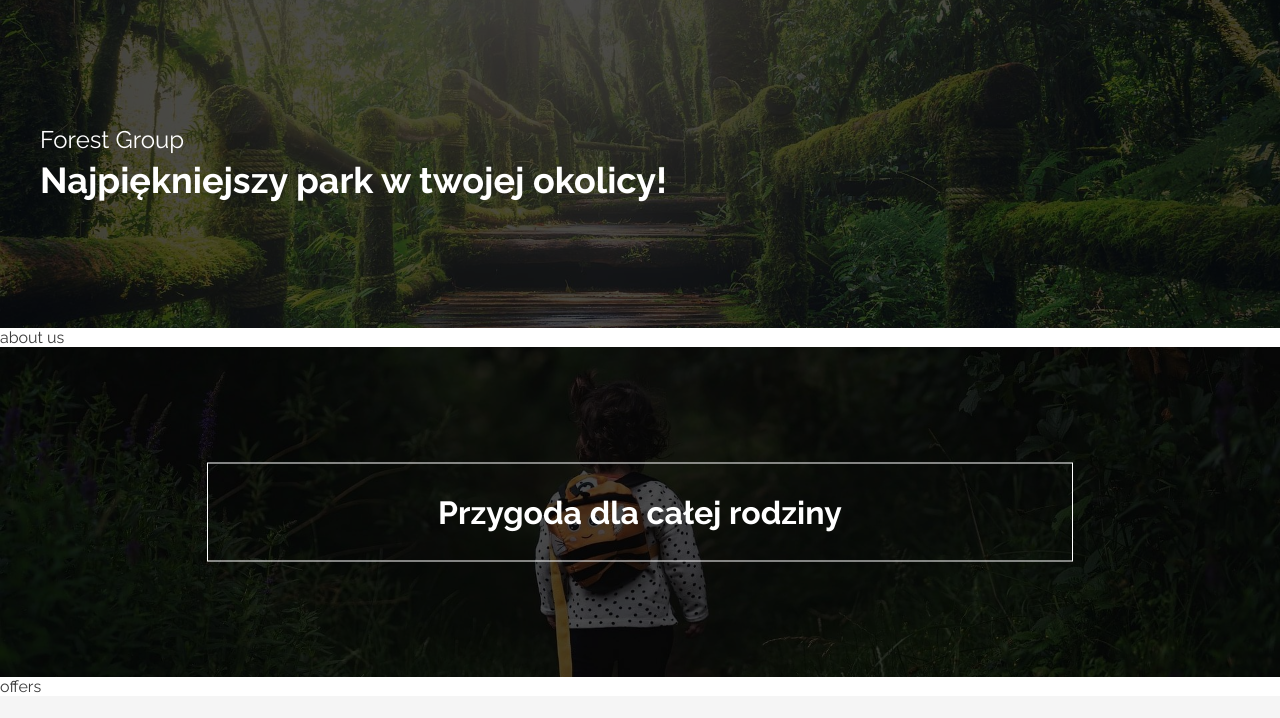
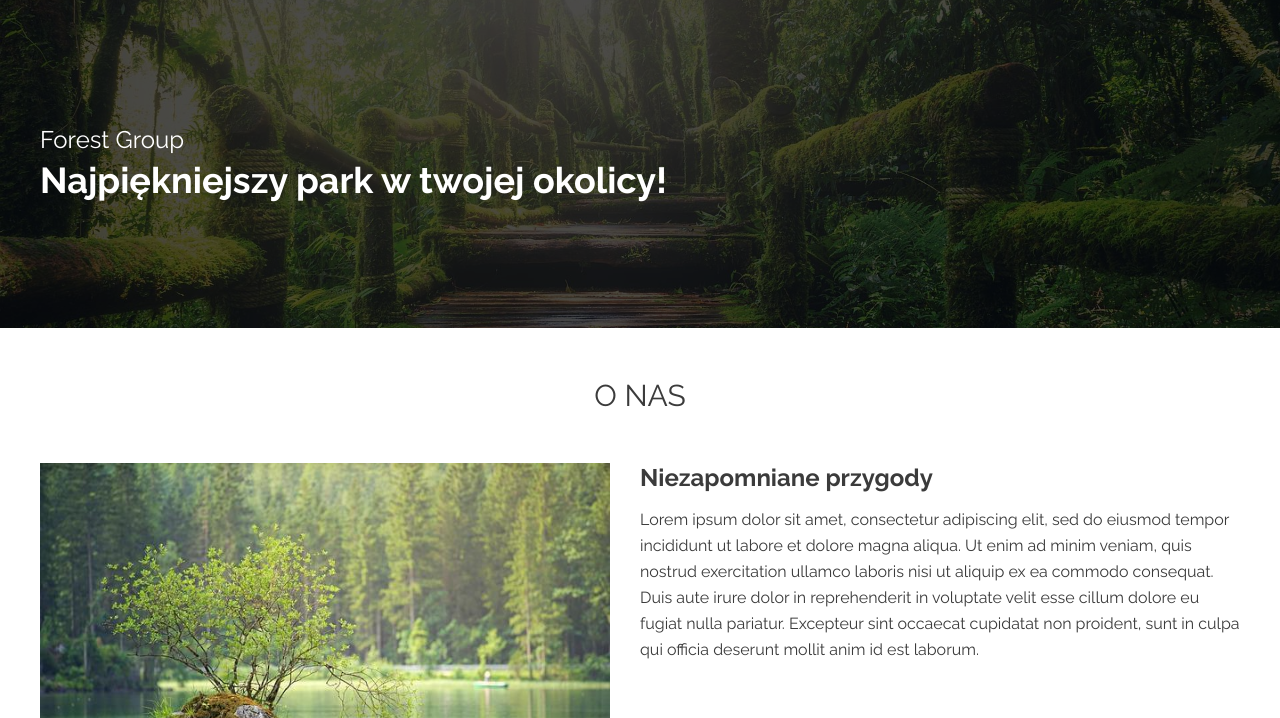
Before and after one commit to kamil713/forest-website, a website: page index.html in a window 1280 px wide. Shown: the part 82-800 px from the top of the page. Drawn offline with Linux system fonts and the light colour scheme.

Commit message:
feat: added about-us section in main

```diff
--- a/index.html
+++ b/index.html
@@ -42,13 +42,6 @@
 
 
 
-<!-- fajnie by było jakby wyjazd menu zaczekał -->
-
-
-<!-- żeby działało w rogu musi kolor zmienic w odpowiednim czasie :D -->
-
-<!-- przerobić najwyzej ta nawigacje -->
-
   <header class="header">
   <div class="hero-bg"></div>
   <div class="hero-text wrapper">
@@ -58,7 +51,26 @@
 </header>
 
   <main class="main">
-    <section>about us</section>
+    <section class="aboutus">
+      <div class="wrapper">
+        <h2 class="aboutus__header">O nas</h2>
+        <div class="aboutus__box">
+          <img src="/dist/img/watersSmall.jpg" alt="" class="aboutus__box-image">
+          <div class="aboutus__box-content">
+            <h3 class="aboutus__box-content-title">Niezapomniane przygody</h3>
+            <p class="aboutus__box-content-description">
+              Lorem ipsum dolor sit amet, consectetur adipiscing elit, sed do eiusmod
+              tempor incididunt ut labore et dolore magna aliqua. Ut enim ad minim
+              veniam, quis nostrud exercitation ullamco laboris nisi ut aliquip ex ea
+              commodo consequat. Duis aute irure dolor in reprehenderit in voluptate
+              velit esse cillum dolore eu fugiat nulla pariatur. Excepteur sint occaecat
+              cupidatat non proident, sunt in culpa qui officia deserunt mollit anim id est
+              laborum.
+            </p>
+          </div>
+        </div>
+      </div>
+    </section>
 
     <section class="adventure">
       <div class="hero-bg"></div>
--- a/src/sass/_large.scss
+++ b/src/sass/_large.scss
@@ -89,6 +89,35 @@
 
 	// MAIN
 	.main {
+		.aboutus {
+			margin-top: 5rem;
+
+			&__header {
+				font-size: 3rem;
+			}
+
+			&__box {
+				margin-top: 5rem;
+
+				&-image {
+					padding: 0 3rem 3rem 0;
+				}
+
+				&-content {
+					&-title {
+						font-size: 2.4rem;
+					}
+
+					&-description {
+						margin-top: 1.5rem;
+						font-size: 1.6rem;
+						line-height: 2.6rem;
+					}
+				}
+			}
+		}
+
+
 		.adventure {
 			.hero-text {
 				.hero-description {
--- a/src/sass/_medium.scss
+++ b/src/sass/_medium.scss
@@ -20,6 +20,38 @@
 
 	// MAIN
 	.main {
+    .aboutus {
+      margin: 3rem 0;
+
+      &__header {
+        font-size: 2.6rem;
+      }
+
+      &__box {
+        grid-template-columns: repeat(2, 50%);
+        margin-top: 3rem;
+
+        &-image {
+          padding: 0 1.5rem 1.5rem 0;
+        }
+
+        &-content {
+          margin-top: 0;
+
+          &-title {
+            font-size: 2rem;
+          }
+
+          &-description {
+            margin-top: 1rem;
+            font-size: 1.5rem;
+            line-height: 2.3rem;
+          }
+        }
+      }
+    }
+
+
 		.adventure {
 			background-image: url('/dist/img/girlBig.jpg');
 
--- a/src/sass/_small.scss
+++ b/src/sass/_small.scss
@@ -23,6 +23,32 @@
 
 	// MAIN
 	.main {
+		.aboutus {
+			margin: 2.5rem 0;
+
+			&__header {
+				font-size: 2.6rem;
+			}
+
+			&__box {
+				margin-top: 2.5rem;
+
+				&-content {
+					margin-top: 2.5rem;
+					padding: 0;
+
+					&-title {
+						font-size: 2rem;
+					}
+
+					&-description {
+						margin-top: 1.5rem;
+						font-size: 1.4rem;
+					}
+				}
+			}
+		}
+
 		.adventure {
 			.hero-text {
 				.hero-description {
--- a/src/sass/main.scss
+++ b/src/sass/main.scss
@@ -167,9 +167,47 @@ body {
 
 // MAIN
 .main {
+	.aboutus {
+		margin: 2rem 0;
+
+		&__header {
+			font-size: 2.4rem;
+			font-weight: 400;
+			text-align: center;
+			text-transform: uppercase;
+		}
+
+		&__box {
+			display: grid;
+			margin-top: 2rem;
+
+			&-image {
+				width: 100%;
+				height: 100%;
+				background-size: cover;
+				background-position: center;
+			}
+
+			&-content {
+				margin-top: 2rem;
+				padding: 0 1.5rem;
+
+				&-title {
+					font-size: 1.8rem;
+				}
+
+				&-description {
+					margin-top: 1rem;
+					font-size: 1.3rem;
+					line-height: 2.5rem;
+				}
+			}
+		}
+	}
+
 	.adventure {
 		position: relative;
-		height: 33rem;
+		height: 28rem;
 		background-image: url('/dist/img/girlSmall.jpg');
 		background-size: cover;
 		background-position: center;
@@ -187,7 +225,6 @@ body {
 		}
 	}
 }
-
 
 // FOOTER
 .footer {
@@ -250,7 +287,7 @@ body {
 	&__bottom-text {
 		padding: 1.5rem 0;
 		border-top: 1px solid $dark;
-		text-align: center
+		text-align: center;
 	}
 }
 
```
Also changed, not shown: dist/css/main.min.css, 2 other files.
